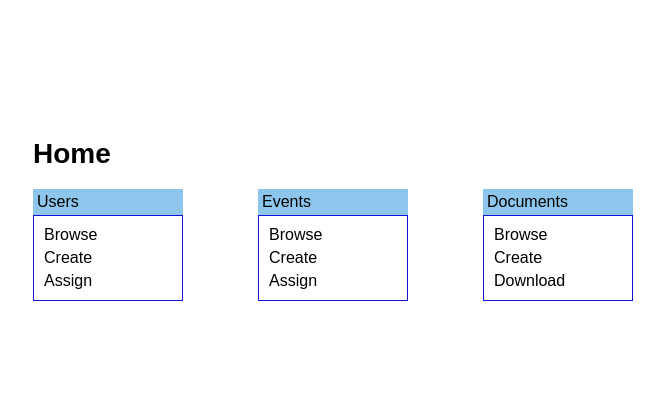
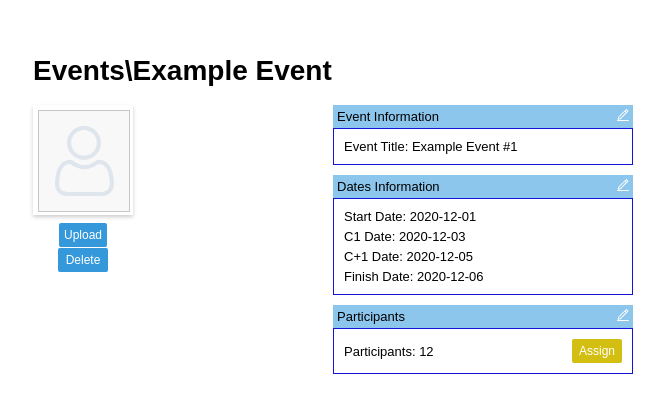
Before and after one commit to Pinkdesu/simple-spa, a React (Create React App) app: page /admin/event/1 in a window 1280 px wide. Before the commit this address led to /admin. Shown: the part 190-602 px from the top of the page, without its empty margins (307-971 px from the left). Built offline with nearby package versions, Linux system fonts and the light colour scheme.

Commit message:
feat: add event page

```diff
--- a/src/features/AppBootstrap/components/RenderAdminAuthorized.jsx
+++ b/src/features/AppBootstrap/components/RenderAdminAuthorized.jsx
@@ -4,6 +4,7 @@ import AdminMain from "../../AdminMain";
 import BrowseUsers from "../../BrowseUsers";
 import BrowseEvents from "../../BrowseEvents";
 import AddEvent from "../../AddEvent";
+import Event from "../../Event";
 
 const RenderAdminAuthorized = () => {
    return (
@@ -12,7 +13,7 @@ const RenderAdminAuthorized = () => {
          <Route path="/admin/user/browse" component={BrowseUsers} exact/>
          <Route path="/admin/event/browse" component={BrowseEvents} exact/>
          <Route path="/admin/event/create" component={AddEvent} exact/>
-
+         <Route path="/admin/event/:id" component={Event} exact/>
          <Redirect from="*" to="/admin" exact/>
       </Switch>
    )
--- a/src/features/BrowseEvents/index.jsx
+++ b/src/features/BrowseEvents/index.jsx
@@ -1,4 +1,5 @@
 import React from "react";
+import { useHistory } from "react-router-dom";
 import { useSelector } from "react-redux";
 import { eventsSelector } from "../../redux/selectors/adminSelectors";
 import { HEAD_COLS } from "./constants";
@@ -10,7 +11,12 @@ import Button from "../Common/Button";
 import "../../index.css"
 
 const BrowseEvents = () => {
+   const history = useHistory();
    const events = useSelector(eventsSelector);
+
+   const goToEvent = (id) => () => {
+      history.push(`/admin/event/${id}`);
+   }
 
    const renderCells = (event) => {
       const { id, startDate, finishDate, participants, title } = event;
@@ -29,7 +35,7 @@ const BrowseEvents = () => {
          <div className="row-container">
             <Table headCols={HEAD_COLS}>
                {events.map((event) => (
-                  <tr key={event.id}>
+                  <tr key={event.id} onClick={goToEvent(event.id)}>
                      {renderCells(event)}
                   </tr>
                ))}
--- a/src/features/Common/style.css
+++ b/src/features/Common/style.css
@@ -119,12 +119,13 @@
    color: #000;
    padding: 4px;
 }
-
+.table tbody tr:hover,
 .admin_list .list-item,
 .header__icon {
    cursor: pointer;
 }
 
+.table tbody tr:hover > td,
 .admin_list .list-item:hover{
    font-weight: 600;
 }
--- /dev/null
+++ b/src/features/Event/index.jsx
@@ -0,0 +1,57 @@
+import React from "react";
+import getDate from "../../utils/getDate";
+import { useHistory, useParams } from "react-router-dom";
+import { useSelector } from "react-redux";
+import { eventSelector } from "../../redux/selectors/adminSelectors";
+import Header from "../Common/Header";
+import UploadImage from "../UploadImage";
+import List from "../Common/List";
+import ListItem from "../Common/ListItem";
+import Button from "../Common/Button";
+import "../Profile/style.css"
+
+const Event = () => {
+   const params = useParams();
+   const history = useHistory();
+
+   const { id } = params;
+
+   const event = useSelector(eventSelector(+id));
+
+   const { title, startDate, c1Date, c2Date, finishDate, participants } = event;
+
+   const redirectTo = (path) => () => {
+      history.push(path);
+   };
+
+   return (
+      <div className="main">
+         <Header text="Events\Example Event"/>
+         <div className="column-container">
+            <UploadImage/>
+            <div className="profile__info">
+               <List header="Event Information" onClick={redirectTo(`/admin/event/${id}/title`)}>
+                  <ListItem text={`Event Title: ${title}`}/>
+               </List>
+               <List header="Dates Information" onClick={redirectTo(`/admin/event/${id}/dates`)}>
+                  <ListItem text={`Start Date: ${getDate(startDate)}`}/>
+                  <ListItem text={`C1 Date: ${getDate(c1Date)}`}/>
+                  <ListItem text={`C+1 Date: ${getDate(c2Date)}`}/>
+                  <ListItem text={`Finish Date: ${getDate(finishDate)}`}/>
+               </List>
+               <List header="Participants">
+                  <ListItem text={`Participants: ${participants}`}>
+                     <Button
+                        text="Assign"
+                        color="yellow"
+                        onClick={redirectTo(`/admin/event/${id}/participants`)}
+                    />
+                  </ListItem>
+               </List>
+            </div>
+         </div>
+      </div>
+   );
+}
+
+export default Event;
--- a/src/redux/selectors/adminSelectors.js
+++ b/src/redux/selectors/adminSelectors.js
@@ -7,3 +7,9 @@ export const adminSelector = (state) => state[STORE_NAME].admin;
 export const usersSelector = (state) => state[STORE_NAME].users;
 
 export const eventsSelector = (state) => state[STORE_NAME].events;
+
+export const eventSelector = (id) => (state) => {
+   const events = state[STORE_NAME].events;
+
+   return events.find(event => event.id === id);
+}
```
